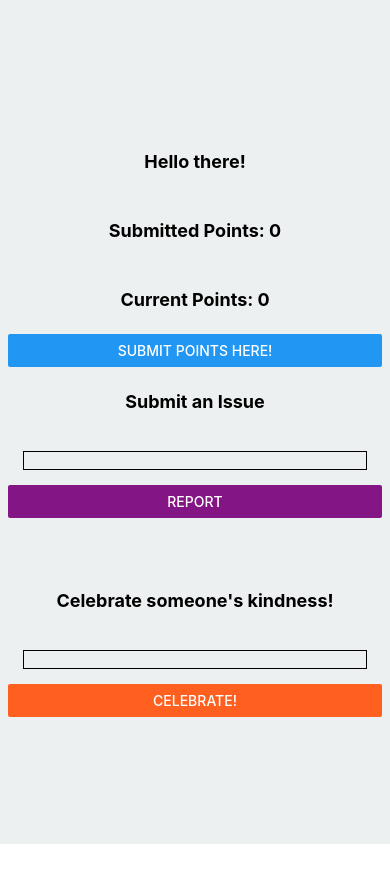
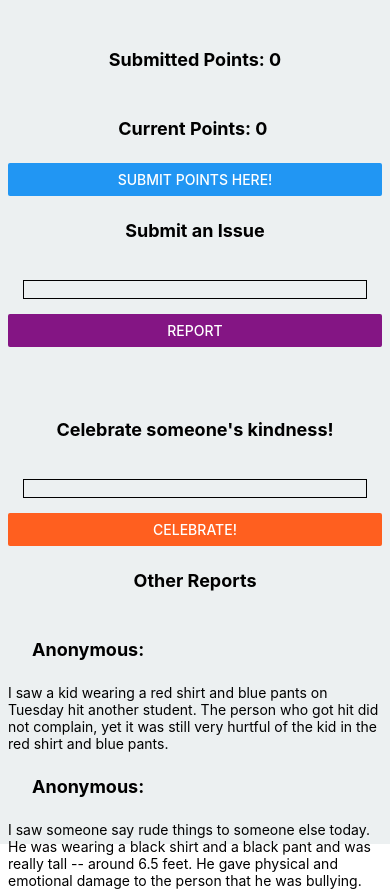
Before and after one commit to IntelligentLion/THE-CAPSTONE, a React Native app: screen / in a window 390 px wide. Before the commit the page ends 844 px from the top, so only its background shows below. Built offline with nearby package versions, Linux system fonts and the light colour scheme.

Commit message:
Update App.js

```diff
--- a/App.js
+++ b/App.js
@@ -21,12 +21,15 @@ export default function App() {
   const [submitPoints, setSubmitPoints] = React.useState(0);
   const onSubmitPoints = () => {
   };
+  const [reports, setReports] = React.useState('I saw a kid wearing a red shirt and blue pants on Tuesday hit another student. The person who got hit did not complain, yet it was still very hurtful of the kid in the red shirt and blue pants.');
+  const [reports1, setReports1] = React.useState('I saw someone say rude things to someone else today. He was wearing a black shirt and a black pant and was really tall -- around 6.5 feet. He gave physical and emotional damage to the person that he was bullying.');
   const [totalpoints, setTotalpoints] = React.useState({points});
+
   return (
     <View style={styles.container}>
     <Text style = {styles.paragraph}> {disp} </Text>
     <Text style = {styles.paragraph}>Submitted Points: {submitPoints}</Text>
-    <Text style = {styles.paragraph}>Current Points: {points}</Text>
+    <Text style = {styles.paragraph}>Current Points: {points} </Text>
     <Button
     onPress = {onPoints}
     title = "Submit Points Here!"
@@ -59,6 +62,11 @@ title = "Celebrate!"
 color = "#FF5F1F"
 accessibilityLabel = "Click this button to celebrate someone's good deed!"
 />
+
+<Text style = {styles.paragraph}>Other Reports</Text>
+<Text style = {styles.anonymous}><Text></Text>Anonymous:</Text> <Text>{reports}</Text>
+<Text style = {styles.anonymous}><Text></Text>Anonymous:</Text> <Text>{reports1}</Text>
+
     </View>
   );
 }
@@ -80,4 +88,9 @@ const styles = StyleSheet.create({
     borderWidth: 1,
     margin: 15,
   },
+  anonymous: {
+    margin: 24,
+    fontSize: 18,
+    fontWeight: 'bold',
+    }
 });
```
